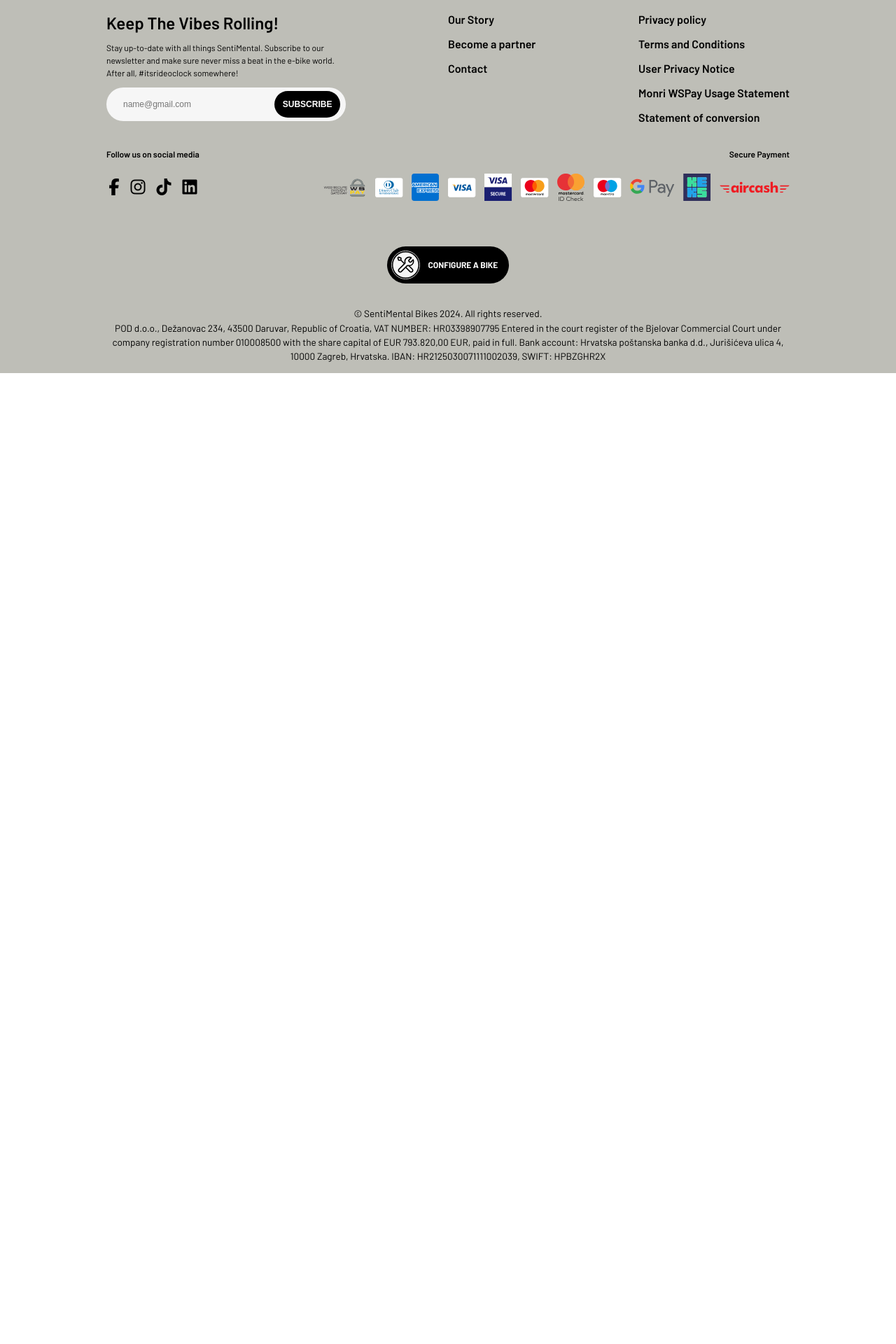
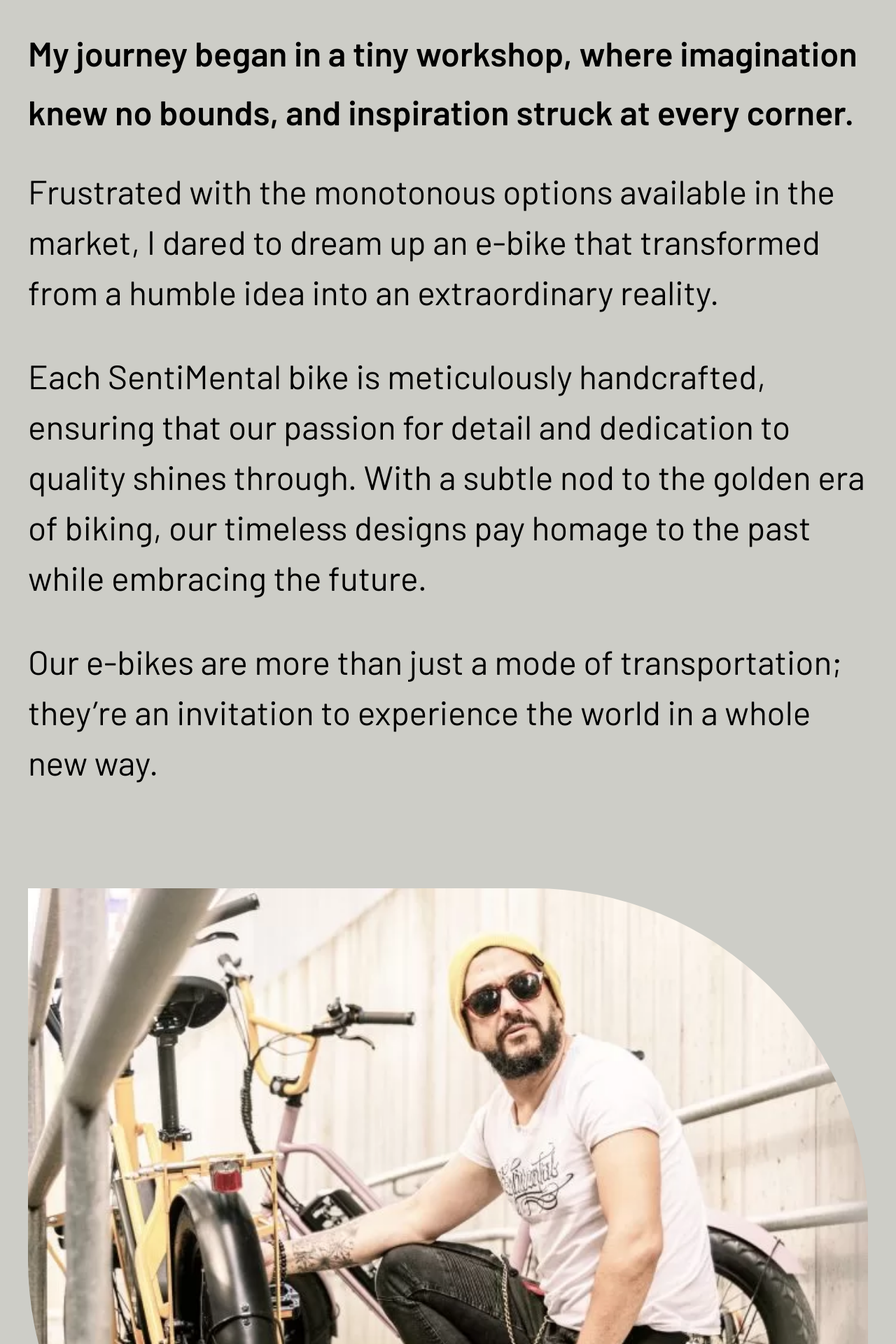
Before and after one commit to mirhuseyntalibzada/SentiMental-Bikes, a React (Vite) app: page /our-story in a window 1280 px wide. Shown: the part 2920-4840 px from the top of the page at 70% size. Before the commit the page ends 3453 px from the top, so only its background shows below. Built offline with nearby package versions, Linux system fonts and the light colour scheme.

Commit message:
our story part-1

```diff
--- a/src/pages/OurStory.jsx
+++ b/src/pages/OurStory.jsx
@@ -1,5 +1,6 @@
 import React from 'react'
 import img1 from '../images/Image-7-scaled-600x346.webp'
+import img2 from '../images/Image-3-700x590.webp'
 import AOS from 'aos'
 import 'aos/dist/aos.css';
 import { useEffect } from 'react';
@@ -17,7 +18,7 @@
 
   return (
     <>
-      <section id='our-story'>
+      <section id='who-are-we'>
         <div className='our-story-container'>
           <div className="container">
             <div className="text-container">
@@ -66,6 +67,64 @@
           </div>
         </div>
       </section>
+      <section id="our-story">
+        <div className="container">
+          <div className="text-img-content">
+            <div className="text-container">
+              <h5>
+                <div className="mobile">
+                  <div><span data-aos="fade-up">My journey began in a tiny workshop, where imagination</span></div>
+                  <div><span data-aos-delay="100" data-aos="fade-up">knew no bounds, and inspiration struck at every corner.</span></div>
+                </div>
+                <div className="desktop">
+                  <div><span data-aos="fade-up">My journey began in a tiny</span></div>
+                  <div><span data-aos-delay="100" data-aos="fade-up">workshop, where imagination knew</span></div>
+                  <div><span data-aos-delay="200" data-aos="fade-up">no bounds, and inspiration struck at</span></div>
+                  <div><span data-aos-delay="300" data-aos="fade-up">every corner.</span></div>
+                </div>
+              </h5>
+              <p data-aos="fade-up">
+                <span>Frustrated with the monotonous options available in the market,
+                  I dared to dream up an e-bike that transformed from a humble idea into
+                  an extraordinary reality.</span>
+
+                <span>Each SentiMental bike is meticulously handcrafted, ensuring that our
+                  passion for detail and dedication to quality shines through. With a subtle
+                  nod to the golden era of biking, our timeless designs pay homage to the
+                  past while embracing the future.</span>
+
+                <span>Our e-bikes are more than just a mode of transportation; they’re an
+                  invitation to experience the world in a whole new way.</span>
+              </p>
+            </div>
+            <div className="img-container">
+              <img src={img2} alt="" />
+            </div>
+          </div>
+          <div className="result">
+            <div className="result-container">
+              <h1>
+                <div className="mobile">
+                  <div><span data-aos="fade-up">So, hop on, and let</span></div>
+                  <div><span data-aos-delay="100" data-aos="fade-up">SentiMental bikes take you</span></div>
+                  <div><span data-aos-delay="200" data-aos="fade-up">on a journey of rediscovery,</span></div>
+                  <div><span data-aos-delay="300" data-aos="fade-up">where the joy of e-biking is</span></div>
+                  <div><span data-aos-delay="400" data-aos="fade-up">limited only by your</span></div>
+                  <div><span data-aos-delay="500" data-aos="fade-up">imagination.</span></div>
+                </div>
+                <div className="desktop">
+                  <div><span data-aos="fade-up">So, hop on, and let SentiMental bikes take you on a</span></div>
+                  <div><span data-aos-delay="100" data-aos="fade-up">journey of rediscovery, where the joy of e-biking is</span></div>
+                  <div><span data-aos-delay="200" data-aos="fade-up">limited only by your imagination.</span></div>
+                </div>
+              </h1>
+              <p>
+                <span data-aos="fade-up">Together, we’ll create memories that will last a lifetime.</span>
+              </p>
+            </div>
+          </div>
+        </div>
+      </section>
     </>
   )
 }
--- a/src/scss/_ourstory.scss
+++ b/src/scss/_ourstory.scss
@@ -1,4 +1,4 @@
-#our-story {
+#who-are-we {
     background-color: rgb(205, 205, 199);
     padding-top: 3.65em;
 
@@ -67,4 +67,114 @@
     }
 }
 
+#our-story {
+    background-color: rgb(205, 205, 199);
+    padding: 3em 0;
+
+    .container {
+        padding: 0 .5em;
+
+        .text-img-content {
+            .text-container {
+                h5 {
+                    font-size: .61em;
+                    font-weight: 600;
+                    margin: 0;
+
+                    .mobile {
+                        div:not(:last-child) {
+                            margin-bottom: .5em;
+                        }
+
+                        div {
+                            overflow: hidden;
+
+                            span {
+                                display: inline-block;
+                            }
+                        }
+                    }
+
+                    .desktop {
+                        display: none;
+
+                        div {
+                            overflow: hidden;
+
+                            span {
+                                display: inline-block;
+                            }
+                        }
+                    }
+                }
+
+                p {
+                    font-size: .6em;
+                    line-height: 1.5em;
+                    margin-bottom: 3em;
+
+                    span {
+                        display: inline-block;
+                    }
+
+                    span:not(:last-child) {
+                        margin-bottom: 1em;
+                    }
+                }
+            }
+
+            .img-container {
+                overflow: hidden;
+                border-top-right-radius: 6em;
+                border-bottom-left-radius: 6em;
+
+                img {
+                    width: 100%;
+                    vertical-align: middle;
+                }
+            }
+        }
+
+        .result {
+            .result-container {
+                margin-top: 3em;
+                h1 {
+                    .mobile {
+                        font-weight: 600;
+                        font-size: .8em;
+
+                        div {
+                            overflow: hidden;
+
+                            span {
+                                display: inline-block;
+                            }
+                        }
+
+                        div:not(:last-child) {
+                            margin-bottom: .2em;
+                        }
+                    }
+
+                    .desktop {
+                        display: none;
+
+                        span {
+                            display: inline-block;
+                        }
+                    }
+                }
+
+                p{
+                    overflow: hidden;
+                    font-size: .6em;
+                    span{
+                        display: inline-block;
+                    }
+                }
+            }
+        }
+    }
+}
+
 @media screen and (min-width:767px) and (orientation:landscape) {}
```
Also changed, not shown: src/images/Image-3-700x590.webp (added).
